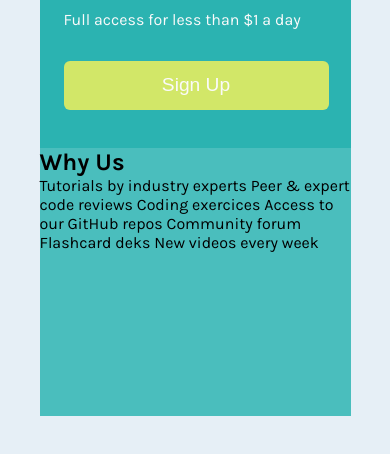
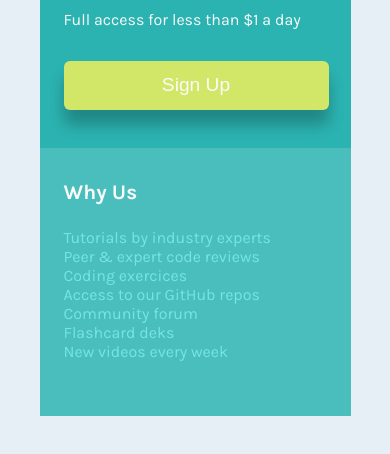
Before and after one commit to ezequielmagi/TP-4, a plain HTML site: page index.html in a window 390 px wide. Shown: the part 460-914 px from the top of the page. Drawn offline with Linux system fonts and the light colour scheme.

Commit message:
finalizo version mobile

```diff
--- a/index.html
+++ b/index.html
@@ -35,15 +35,16 @@
         </article>
         <article>
             <h1>Why Us</h1>
-            <p>
-                Tutorials by industry experts
-                Peer & expert code reviews
-                Coding exercices
-                Access to our GitHub repos
-                Community forum
-                Flashcard deks
-                New videos every week
-            </p>
+            <ul>
+                <li>Tutorials by industry experts</li>
+                <li>Peer & expert code reviews</li>
+                <li>Coding exercices</li>
+                <li>Access to our GitHub repos</li>
+                <li>Community forum</li>
+                <li>Flashcard deks</li>
+                <li>New videos every week</li>
+            </ul>
+
         </article>
     </main>
 </body>
--- a/main.css
+++ b/main.css
@@ -27,12 +27,17 @@ main article{
     margin: 0 auto;
 }
 
+main article:nth-of-type(1),
+article:nth-of-type(2),
+article:nth-of-type(3){
+    padding: 2rem 1.5rem ;
+}
+
 main article:nth-of-type(1){
     border-top-right-radius: 6px;
     border-top-left-radius: 6px;
     background: var(--WHITE);
     height: 268px;
-    padding: 2rem 1.5rem ;
     width: 311px;
 }
 
@@ -57,7 +62,6 @@ main article:nth-of-type(1) p{
 main article:nth-of-type(2){
     background: var(--SOFT-GREEN);
     height: 268px;
-    padding: 2rem 1.5rem;
     width: 311px;
 }
 
@@ -69,7 +73,8 @@ main article:nth-of-type(3){
 }
 
 
-main article:nth-of-type(2) h1{
+main article:nth-of-type(2) h1,
+article:nth-of-type(3) h1{
     color: var(--WHITE);
     font-size: 1.3rem;
     margin-bottom: 1.5rem;
@@ -82,8 +87,9 @@ main article:nth-of-type(2) span{
     margin-right: 1rem;
 }
 
-main article:nth-of-type(2) p{
+main article:nth-of-type(2) p, article:nth-of-type(3) ul li{
     color:#76E4E5;
+    list-style: none;
 }
 
 main article:nth-of-type(2) p:nth-last-of-type(1){
@@ -94,10 +100,15 @@ main article:nth-of-type(2) button{
     background: var(--SUBTITLE);
     border-radius: 6px;
     border: none;
+    box-shadow: 0px 15px 15px rgba(0, 0, 0, 0.249);
     color: var(--WHITE);
     font-size: 1.2rem;
     height: 49px;
     width: 265px;
+}
+
+main article:nth-of-type(2) button:active{
+    transform: scale(0.99);
 }
 
 .price{
```
Also changed, not shown: boxshadow.html (added, +33 -0 lines).
